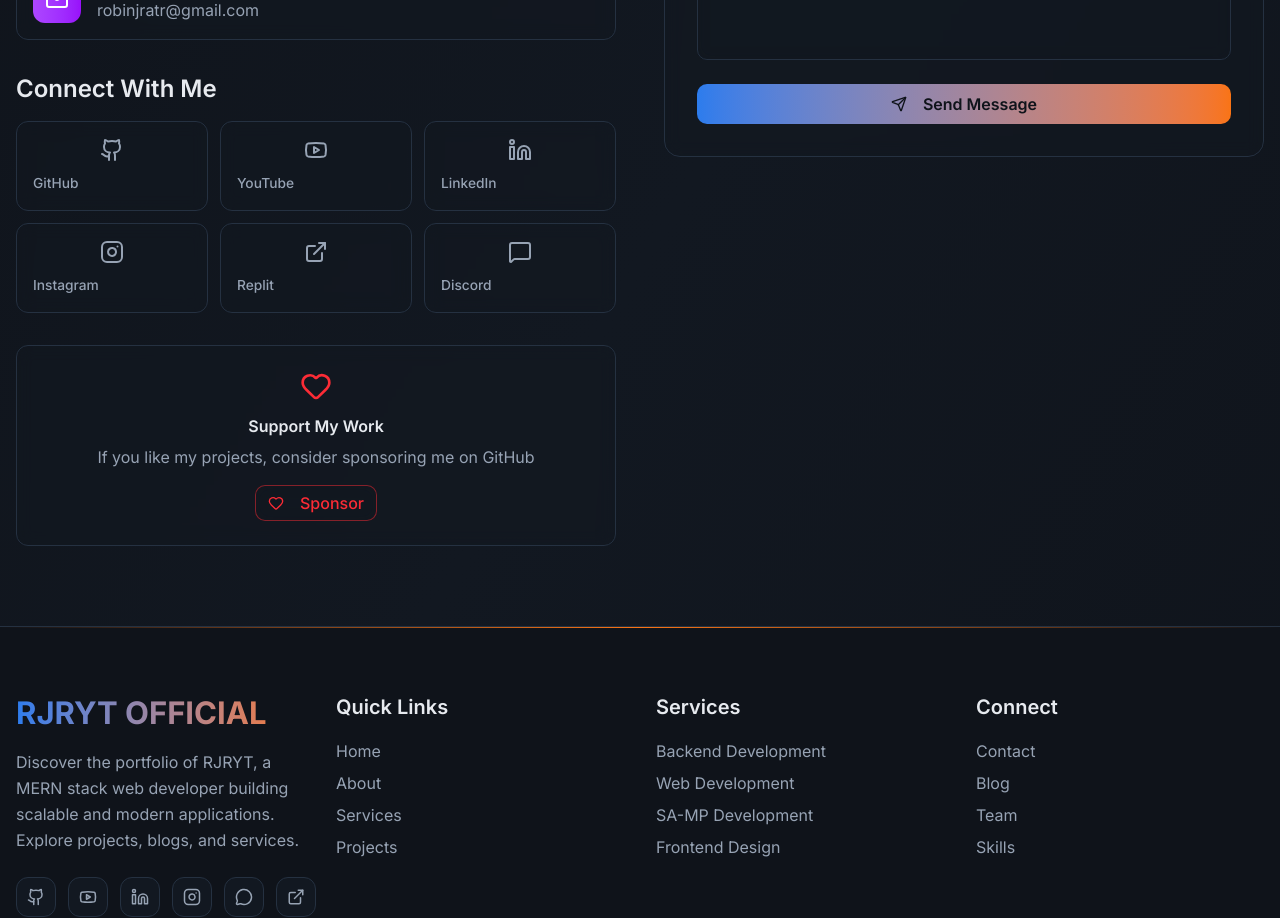
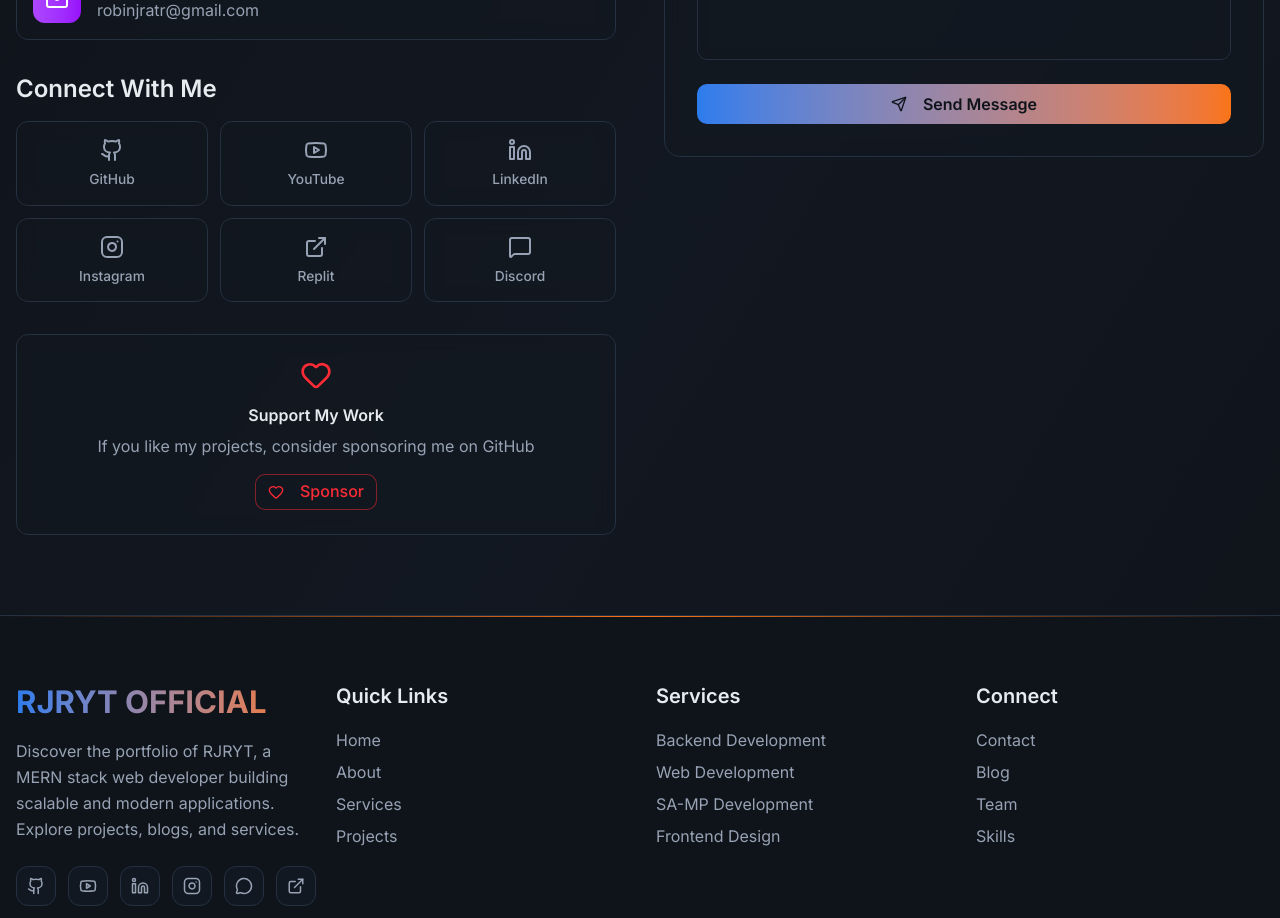
Before and after one commit to RJRYT/rjryt.github.io, a React (Vite) app: page /contact in a window 1280 px wide. Shown: the part 800-1718 px from the top of the page. Built offline with nearby package versions, Linux system fonts and the light colour scheme.

Commit message:
Connect With Me icons alignment fix

```diff
--- a/src/components/sections/ContactSection.jsx
+++ b/src/components/sections/ContactSection.jsx
@@ -264,7 +264,7 @@ const ContactSection = () => {
                       transition={{ duration: 0.5, delay: index * 0.1 }}
                       whileHover={{ scale: 1.1, y: -2 }}
                       whileTap={{ scale: 0.95 }}
-                      className={`bg-card/50 backdrop-blur-sm border border-border p-4 rounded-xl text-muted-foreground hover:text-accent hover:border-accent/50 transition-all duration-300 group`}
+                      className={`bg-card/50 flex flex-col justify-between items-center backdrop-blur-sm border border-border p-4 rounded-xl text-muted-foreground hover:text-accent hover:border-accent/50 transition-all duration-300 group`}
                       title={social.name}
                     >
                       <IconComponent className="w-6 h-6 mx-auto mb-2" />
```
